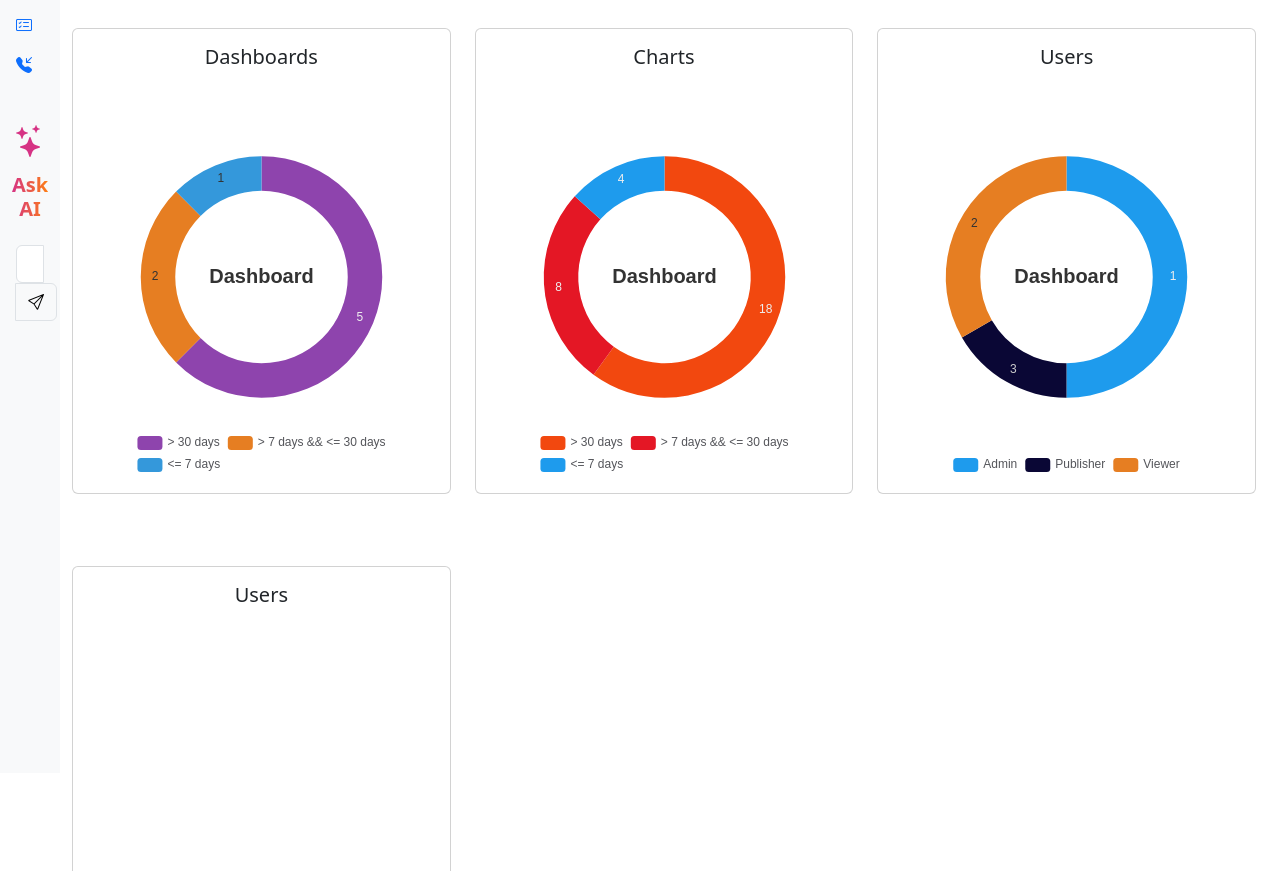
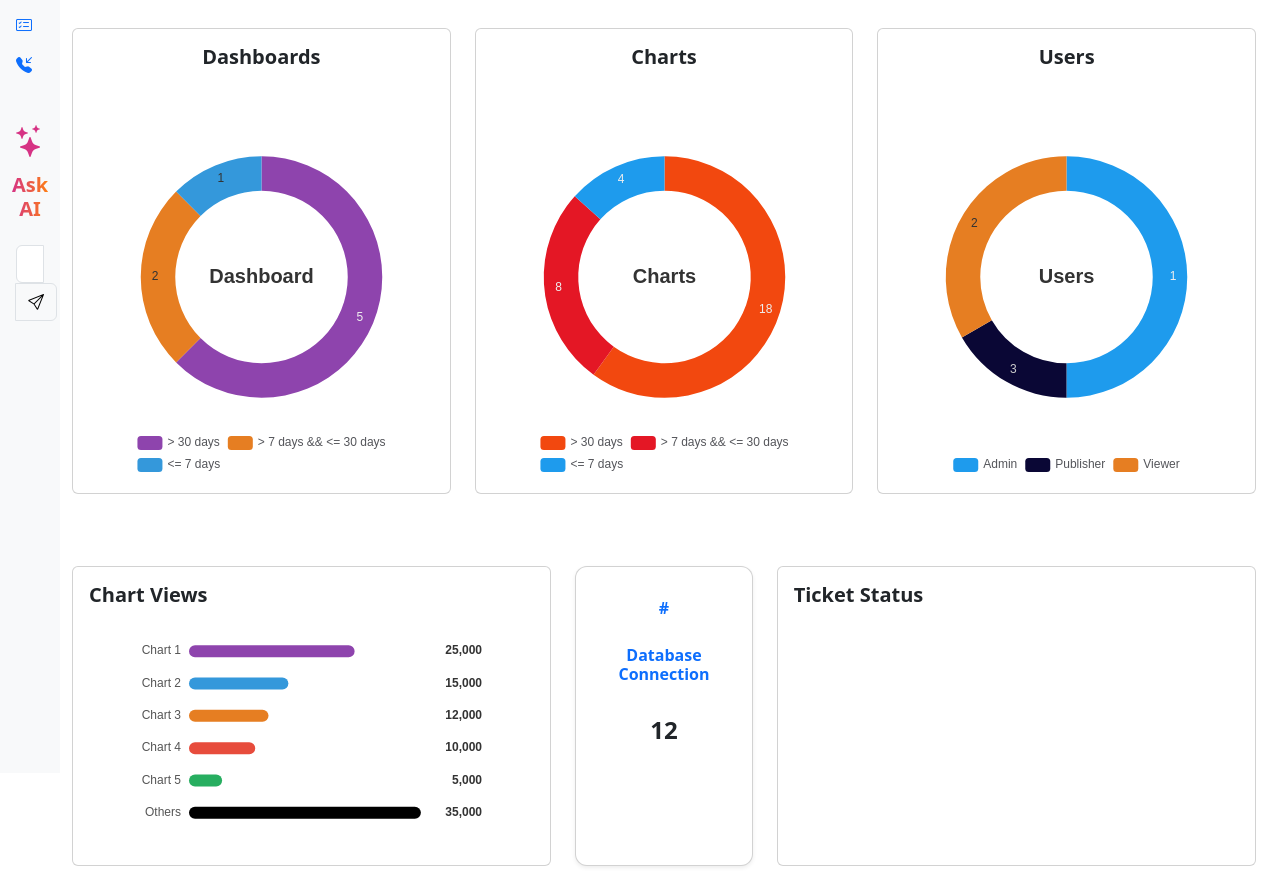
Before and after one commit to ScaleBI/console-ui, a website built with Vite: page home.html in a window 1280 px wide. Shown: the part 81-952 px from the top of the page. Built offline with nearby package versions, Linux system fonts and the light colour scheme.

Commit message:
chart_views_updated

```diff
--- a/home.html
+++ b/home.html
@@ -122,28 +122,48 @@
     <div class="row g-4 mt-1 mb-5">
      <div class="col-lg-4">
         <div class="card chart-card p-3 align-items-center">
-          <h5>Dashboards</h5>
+          <h5 class="fw-bold">Dashboards</h5>
           <div id="pieChart" class="echart" style="height: 400px;"></div>
         </div>
       </div>
        <div class="col-lg-4">
         <div class="card chart-card p-3 align-items-center">
-          <h5>Charts</h5>
+          <h5 class="fw-bold">Charts</h5>
           <div id="pieChart_Charts" class="echart" style="height: 400px;"></div>
         </div>
       </div>
         <div class="col-lg-4">
         <div class="card chart-card p-3 align-items-center">
-          <h5>Users</h5>
+          <h5 class="fw-bold">Users</h5>
           <div id="pieChart_Users" class="echart" style="height: 400px;"></div>
         </div>
       </div>
     </div>
       <div class="row g-4 mt-1 mb-5">
-          <div class="col-lg-4">
-        <div class="card chart-card p-3 align-items-center">
-          <h5>Users</h5>
-          <div id="pieChart_User" class="echart" style="height: 400px;"></div>
+        <div class="col-lg-5">
+        <div class="card chart-card p-3" style="height: 300px;">
+          <h5 class="fw-bold">Chart Views</h5>
+          <div id="chart_views" class="echart" style="height: 400px;"></div>
+        </div>
+      </div>
+      <div class="col-lg-2">
+      <div class="card shadow-sm d-flex align-items-center justify-content-end text-center"
+       style="border-radius: 12px; height: 300px;">
+
+      <div>
+      <h6 class="text-primary fw-bold mb-1">#</h6> <br>
+      <h6 class="text-primary fw-bold mb-2">Database <br> Connection</h6> <br>
+      <h4 class="fw-bold text-dark mb-0">12</h4>
+      <div id="chart" class="echart" style="height: 120px; width: 120px; margin: 0 auto;"></div>
+    </div>
+
+  </div>
+</div>
+
+      <div class="col-lg-5">
+        <div class="card chart-card p-3" style="height: 300px;">
+          <h5 class="fw-bold">Ticket Status</h5>
+          <div id="chart" class="echart" style="height: 400px;"></div>
         </div>
       </div>
       </div>
--- a/src/js/main.js
+++ b/src/js/main.js
@@ -143,7 +143,7 @@ if (chart1Target) {
           position: 'center',
           fontSize: 20,
           fontWeight: 'bold',
-          formatter: 'Dashboard'
+          formatter: 'Charts'
         },
         data: [{ value: 1, name: '' }],
         tooltip: { show: false },
@@ -191,7 +191,7 @@ if (userChartTarget) {
     },
     series: [
       {
-        name: 'Charts',
+        name: 'Users',
         type: 'pie',
         radius: ['50%', '70%'],
         avoidLabelOverlap: false,
@@ -211,7 +211,7 @@ if (userChartTarget) {
           position: 'center',
           fontSize: 20,
           fontWeight: 'bold',
-          formatter: 'Dashboard'
+          formatter: 'Users'
         },
         data: [{ value: 1 }],
         tooltip: { show: false },
@@ -220,6 +220,62 @@ if (userChartTarget) {
     ]
   });
 }
+
+// Chart views
+const chartViewsTarget = document.getElementById('chart_views');
+if (chartViewsTarget) {
+  const myChart = echarts.init(chartViewsTarget);
+ myChart.setOption({
+  grid: { left: 100, right: 80, top: 20, bottom: 20 },
+  xAxis: {
+    type: 'value',
+    show: false
+  },
+  yAxis: [
+    {
+      type: 'category',
+      inverse: true,
+      data: ['Chart 1', 'Chart 2', 'Chart 3', 'Chart 4', 'Chart 5', 'Others'],
+      axisTick: { show: false },
+      axisLine: { show: false },
+      axisLabel: { color: '#555' }
+    },
+    {
+      type: 'category',
+      inverse: true,
+      position: 'right',
+      offset: 20, // spacing from chart edge
+      data: ['25,000', '15,000', '12,000', '10,000', '5,000', '35,000'],
+      axisTick: { show: false },
+      axisLine: { show: false },
+      axisLabel: {
+        color: '#333',
+        fontWeight: 'bold',
+        align: 'right'
+      }
+    }
+  ],
+  series: [
+    {
+      type: 'bar',
+      data: [
+        { value: 25000, itemStyle: { color: '#8e44ad', borderRadius: [6, 6, 6, 6] } }, // purple
+        { value: 15000, itemStyle: { color: '#3498db', borderRadius: [6, 6, 6, 6] } }, // blue
+        { value: 12000, itemStyle: { color: '#e67e22', borderRadius: [6, 6, 6, 6] } }, // orange
+        { value: 10000, itemStyle: { color: '#e74c3c', borderRadius: [6, 6, 6, 6] } }, // red
+        { value: 5000,  itemStyle: { color: '#27ae60', borderRadius: [6, 6, 6, 6] } }, // green
+        { value: 35000, itemStyle: { color: '#000000', borderRadius: [6, 6, 6, 6] } }  // black
+      ],
+      barWidth: 12,
+      label: { show: false }
+    }
+  ]
+});
+
+
+}
+
+
 
 
 // ...existing code...
```
